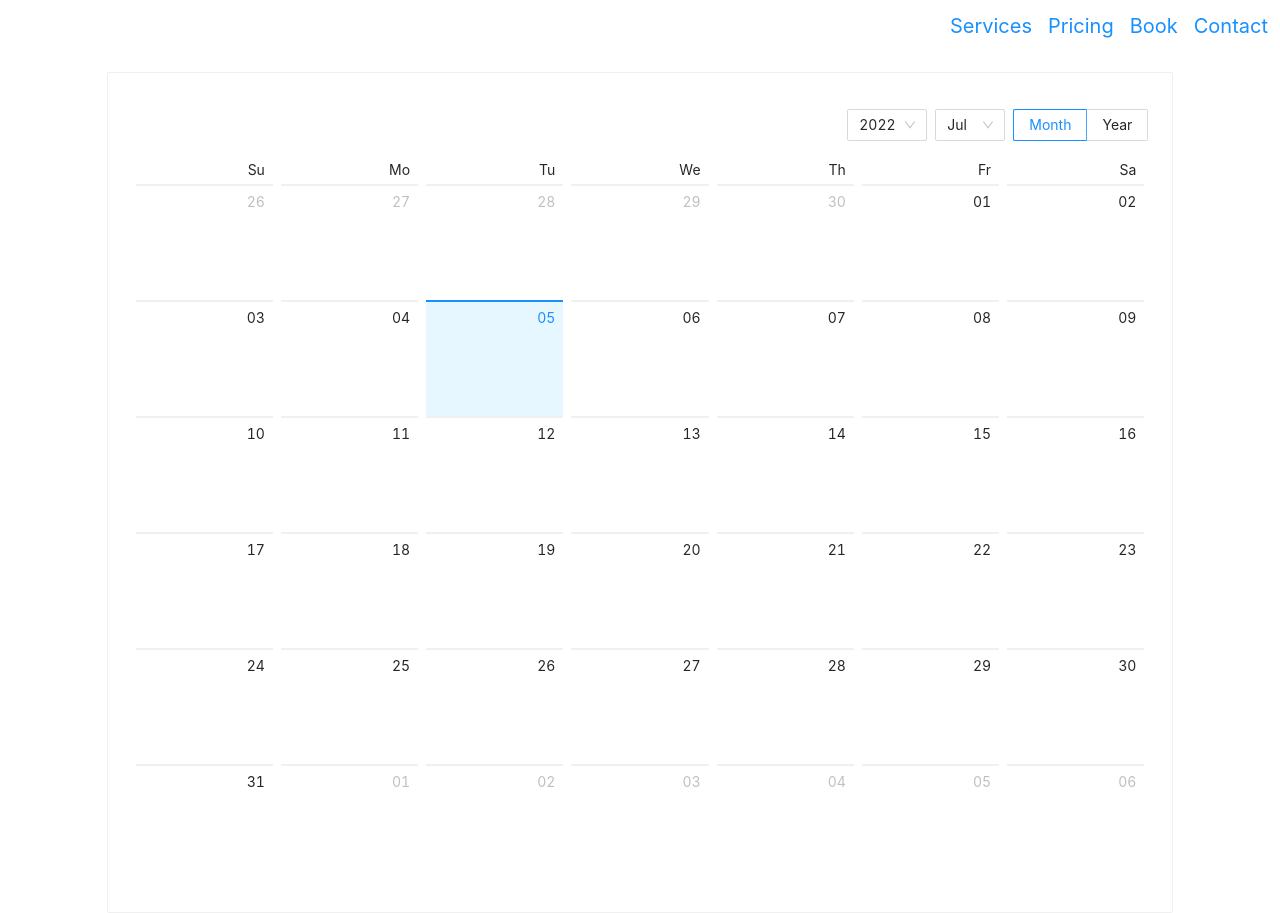
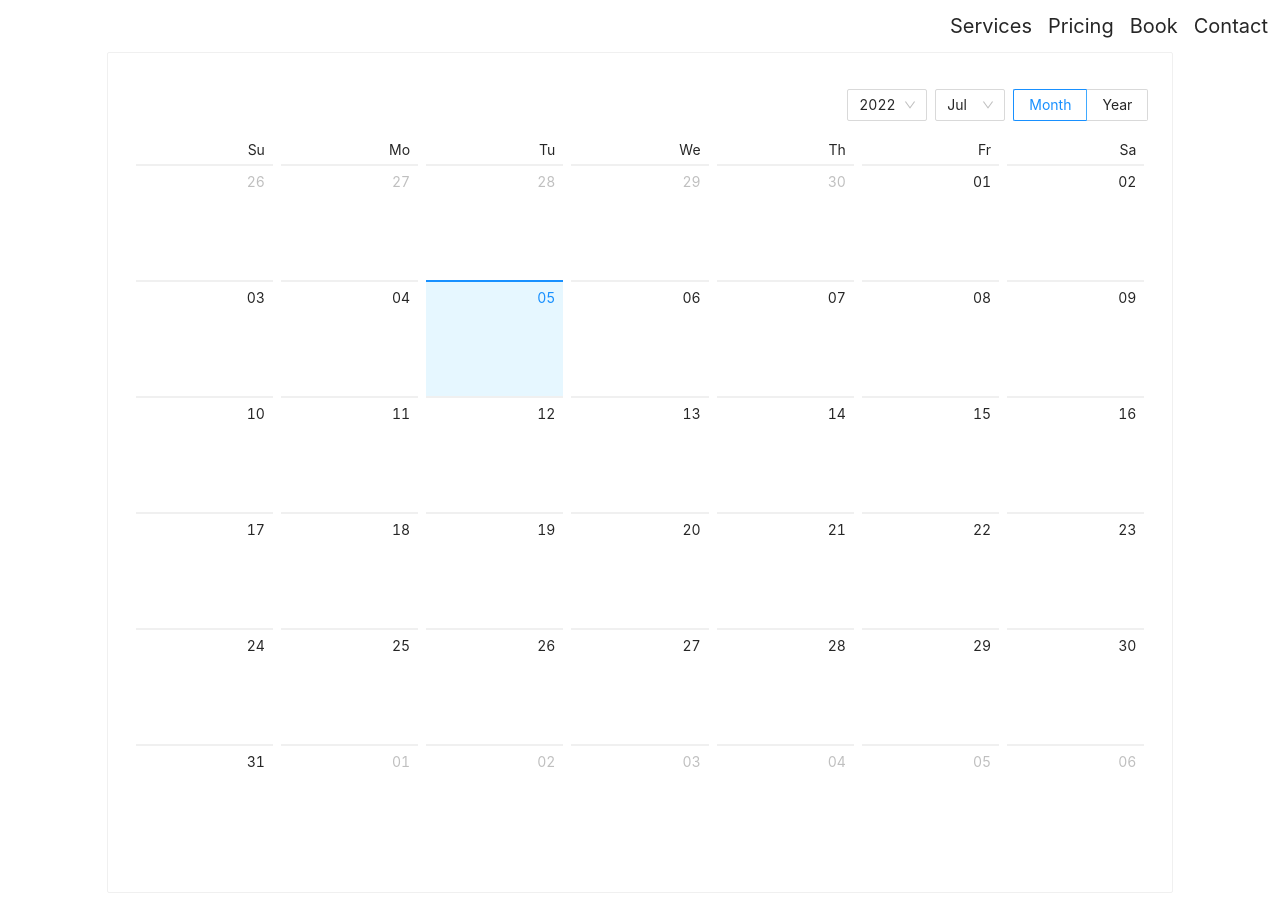
Before and after one commit to samjtwestlake/home-device-repair, a Next.js app: page /book in a window 1280 px wide. Built offline with nearby package versions, Linux system fonts and the light colour scheme.

Commit message:
initial setup

```diff
--- a/components/NavBar.js
+++ b/components/NavBar.js
@@ -4,7 +4,7 @@ const NavBar = () => {
   return (
     <nav>
       <div className="p-3 flex justify-end text-xl">
-        <ul className="flex gap-4">
+        <ul className="flex gap-4 mb-0">
           <li>
             <Link href="/services" className="hover:text-blue-400">
               Services
--- a/pages/_app.js
+++ b/pages/_app.js
@@ -1,5 +1,5 @@
+import 'antd/dist/antd.css';
 import '../styles/globals.css'
-import 'antd/dist/antd.css';
 import NavBar from '../components/NavBar';
 
 function MyApp({ Component, pageProps }) {
--- a/styles/globals.css
+++ b/styles/globals.css
@@ -18,3 +18,9 @@ a {
 * {
   box-sizing: border-box;
 }
+
+/* Overrides for merging tailwind default styling with ant design */
+
+svg {
+  vertical-align: initial;
+}
```
Also changed, not shown: components/Services.js (added), 1 other file (tests, documents, lock files or other folders).
